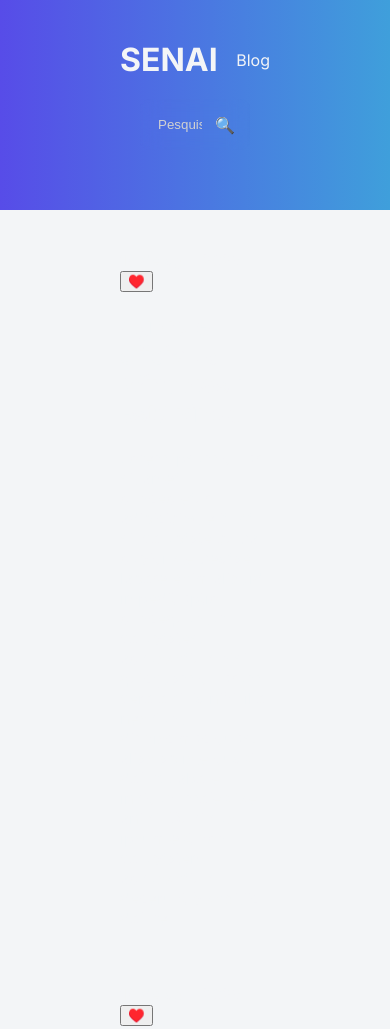
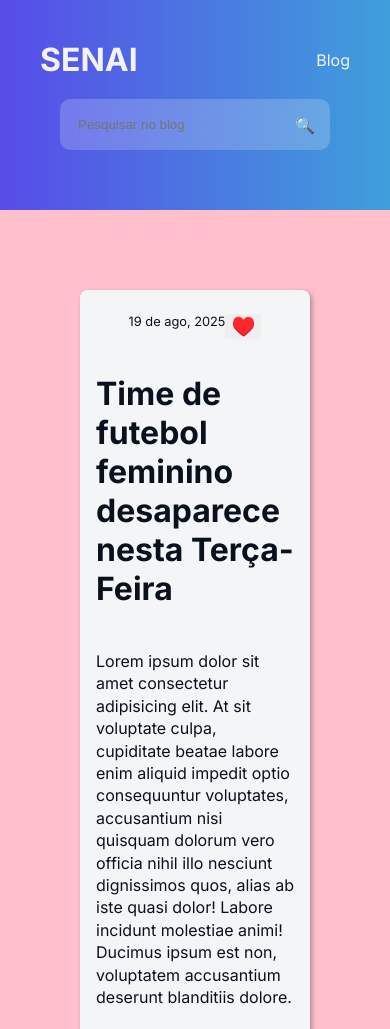
Before and after one commit to YasmimLivon/Blog, a plain HTML site: page index.html in a window 390 px wide. Shown: the top 1029 px of the page. Drawn offline with Linux system fonts and the light colour scheme; a web font is replaced by a local one.

Commit message:
Finalizado

```diff
--- a/index.html
+++ b/index.html
@@ -32,7 +32,7 @@
                     <button class="likebutton">♥️</button>
                 </div>
                 <a href="noticia.html">
-                    <h2 class="article-title">Agora é oficial: o Windows 11 está vindo</h2>
+                    <h2 class="article-title">Time de futebol feminino desaparece nesta Terça-Feira</h2>
                 </a>
                 <p class="article-content">Lorem ipsum dolor sit amet consectetur adipisicing elit. At sit voluptate culpa, cupiditate beatae labore enim aliquid impedit optio consequuntur voluptates, accusantium nisi quisquam dolorum vero officia nihil illo nesciunt dignissimos quos, alias ab iste quasi dolor! Labore incidunt molestiae animi! Ducimus ipsum est non, voluptatem accusantium deserunt blanditiis dolore.
                 </p>
@@ -56,7 +56,7 @@
                 <a href="noticia.html">
                     <h2 class="article-title">Tem Firefox novo no pedaço e você vai querer migrar</h2>
                 </a>
-                <p class="article-content">Lorem ipsum dolor, sit amet consectetur adipisicing elit. Nostrum enim laborum eius quis ex cum reiciendis aliquam nam possimus beatae.
+                <p class="article-content">Lorem ipsum dolor sit amet consectetur adipisicing elit. Excepturi magnam veniam, labore nostrum repellendus ipsam modi officiis tenetur blanditiis reiciendis deleniti! Voluptatibus iusto ad laboriosam velit ratione tempora ipsum in. Iste voluptate esse corporis culpa?
                 </p>
             </article>
             <article class="articles-card">
--- a/style.css
+++ b/style.css
@@ -4,7 +4,7 @@
 
 body{
     background-color: #f3f5f7;
-    color: #f3f5f7;
+    color: #f3f3f3;
     font-family: "Inter", sans-serif;
     margin: 0;
     padding: 0;
@@ -22,7 +22,6 @@ ul{
 }
 
 header{
-    background: #574CE8;
     background: linear-gradient(90deg, rgba(87, 76, 232, 1) 0%, rgba(63, 159, 219, 1) 100%);
     padding: 40px 120px;
 }
@@ -40,6 +39,7 @@ h1{
 
 header nav ul{
     display: flex;
+    justify-content: space-between;
     gap: 12px;
 }
 
@@ -49,7 +49,7 @@ header nav ul{
     margin: 20px;
     padding: 10px;
     border-radius: 10px;
-    background-color: rgba(255, 255, 255, 0, 2);
+    background-color: rgba(255, 255, 255, 0.2);
     backdrop-filter: blur(10px);
     color: #0a111e;
 }
@@ -62,11 +62,11 @@ header nav ul{
     padding: 8px;
 }
 
-.search-bar input::placeholder{
+.search-bar input ::placeholder{
     color: #d1d1d1;
 }
 
-.search-bar input:active{
+.search-bar input :active{
     color: #d1d1d1;
 }
 
@@ -81,3 +81,88 @@ header nav ul{
     gap: 40px;
     flex-wrap: wrap;
 }
+
+.articles-card{
+    background-color: #f4f5f7;
+    color: #0a111e;
+    box-shadow: 2px 2px 5px rgba(0, 0, 0, 0.3);
+    padding: 16px;
+    border-radius: 8px;
+    width: 100%;
+}
+
+.article-header{
+    display: flex;
+    justify-content: space-between;
+    margin: 8px;
+}
+
+.article-title{
+    font-weight: bolder;
+}
+
+.article-content{
+    line-height: 1.4;
+}
+
+.likebutton{
+    background-color: none;
+    border: none;
+    font-size: 1.5em;
+}
+
+@media (max-width:768px){
+    body{
+        background-color: pink;
+    }
+    .article-header{
+        font-size: 0.8em;
+
+    }
+    header,.articles{
+        padding: 40px;
+    }
+}
+
+main{
+    width: 100%;
+    display: flex;
+    justify-content: center;
+    align-items: center;
+    padding: 40px;
+}
+
+article{
+    background-color: #ece8e8;
+    padding: 24px;
+    border-radius: 20px;
+    box-shadow: 2px 2px 5px rgba(0, 0, 0, 0.3);
+    display: flex;
+    flex-direction: column;
+    width: 60%;
+    align-items: center;
+    color: #0a111e;
+}
+
+h2{
+    font-size: 2em;
+    font-weight: 900;
+}
+
+.news-highlight{
+    font-size: 1.5em;
+    color: #1c212c;
+    text-align: center;
+    font-style: oblique;
+}
+
+.news-body{
+    line-height: 1.5;
+    text-indent: 24px;
+}
+
+img{
+    width: 100%;
+    padding: 16px;
+
+}
```
Also changed, not shown: noticia.html (+37 -0 lines), img/yellowjackets.jpg (added).
